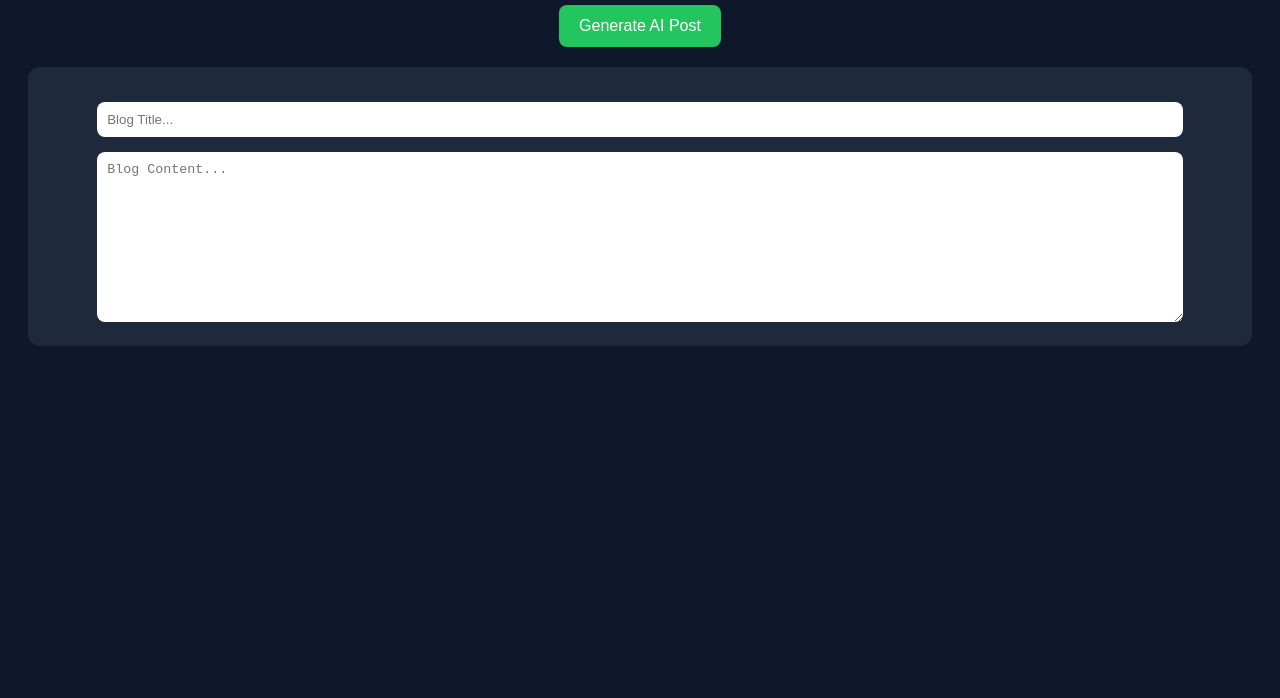
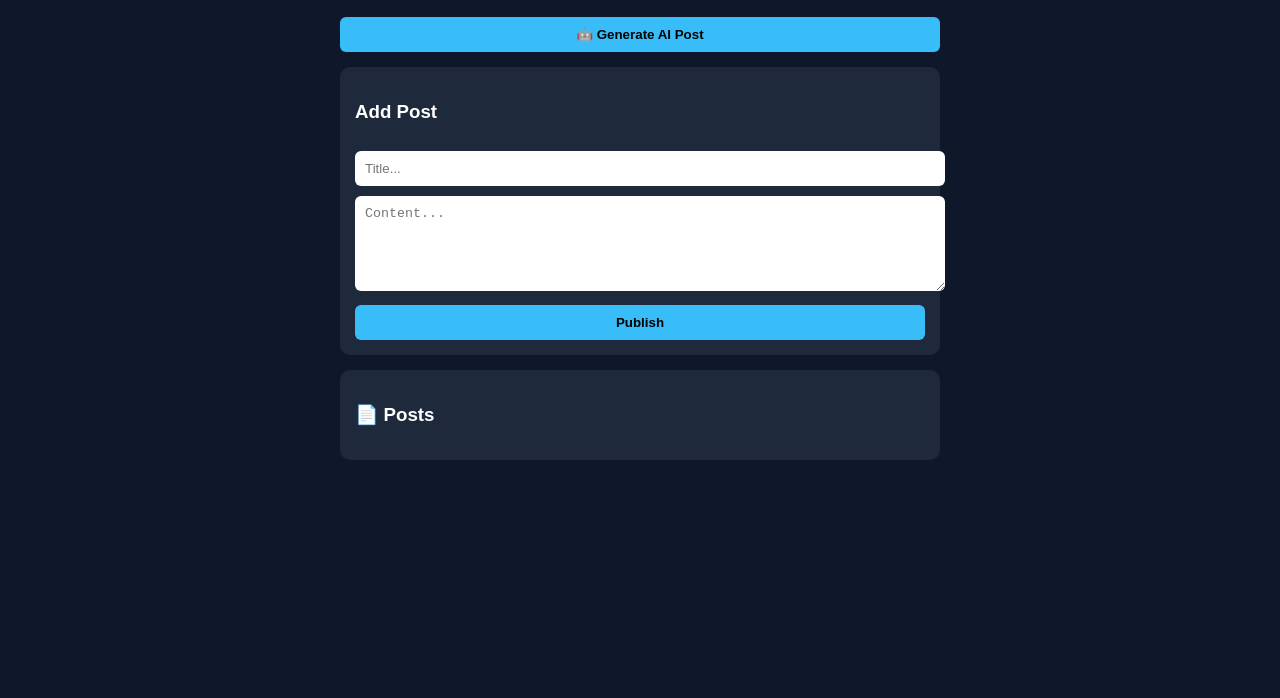
Before and after one commit to theroamingcode-phantom/My-Earnings-Website-, a website: page public/index.html in a window 1280 px wide. Shown: the part 102-800 px from the top of the page. Drawn offline with Linux system fonts and the light colour scheme.

Commit message:
Update index.html

```diff
--- a/public/index.html
+++ b/public/index.html
@@ -3,7 +3,7 @@
 <head>
   <meta charset="UTF-8" />
   <meta name="viewport" content="width=device-width, initial-scale=1.0"/>
-  <title>AI Blog Generator</title>
+  <title>My AI Blog</title>
 
   <style>
     body {
@@ -11,78 +11,118 @@
       background: #0f172a;
       color: white;
       padding: 20px;
+    }
+
+    h1 {
       text-align: center;
     }
 
-    h1 {
-      margin-bottom: 20px;
+    .container {
+      max-width: 600px;
+      margin: auto;
+    }
+
+    input, textarea {
+      width: 100%;
+      padding: 10px;
+      margin-top: 10px;
+      border-radius: 6px;
+      border: none;
     }
 
     button {
-      padding: 12px 20px;
-      background: #22c55e;
+      margin-top: 10px;
+      padding: 10px;
+      width: 100%;
       border: none;
-      border-radius: 8px;
-      color: white;
-      font-size: 16px;
+      border-radius: 6px;
+      background: #38bdf8;
+      color: black;
+      font-weight: bold;
       cursor: pointer;
-    }
-
-    button:hover {
-      background: #16a34a;
-    }
-
-    textarea {
-      width: 90%;
-      height: 150px;
-      margin-top: 15px;
-      padding: 10px;
-      border-radius: 8px;
-      border: none;
-    }
-
-    input {
-      width: 90%;
-      padding: 10px;
-      margin-top: 15px;
-      border-radius: 8px;
-      border: none;
     }
 
     .box {
       background: #1e293b;
-      padding: 20px;
-      border-radius: 12px;
-      margin-top: 20px;
+      padding: 15px;
+      margin-top: 15px;
+      border-radius: 10px;
     }
   </style>
 </head>
+
 <body>
 
-  <h1>🚀 AI Blog Generator</h1>
+  <h1>💰 My AI Blog</h1>
 
-  <button onclick="generatePost()">Generate AI Post</button>
+  <div class="container">
 
-  <div class="box">
-    <input id="title" placeholder="Blog Title..." />
-    <textarea id="content" placeholder="Blog Content..."></textarea>
+    <button onclick="generatePost()">🤖 Generate AI Post</button>
+
+    <div class="box">
+      <h3>Add Post</h3>
+
+      <input id="title" placeholder="Title..." />
+      <textarea id="content" rows="5" placeholder="Content..."></textarea>
+
+      <button onclick="publishPost()">Publish</button>
+    </div>
+
+    <div class="box">
+      <h3>📄 Posts</h3>
+      <div id="posts"></div>
+    </div>
+
   </div>
 
   <script>
     async function generatePost() {
       try {
-        const res = await fetch("/generate"); // ✅ correct route
-        const data = await res.json();
+        const res = await fetch("/generate");
 
-        console.log("API Response:", data);
+        // 👇 RAW response debug
+        const text = await res.text();
+        console.log("RAW RESPONSE:", text);
 
-        document.getElementById("title").value = data.title || "No title";
-        document.getElementById("content").value = data.content || "No content";
+        let data;
+        try {
+          data = JSON.parse(text);
+        } catch (e) {
+          alert("Server JSON nahi bhej raha ❌ (console check karo)");
+          return;
+        }
+
+        document.getElementById("title").value = data.title || "";
+        document.getElementById("content").value = data.content || "";
 
       } catch (err) {
-        alert("Error: " + err.message);
         console.error(err);
+        alert("Error fetching AI post ❌");
       }
+    }
+
+    function publishPost() {
+      const title = document.getElementById("title").value;
+      const content = document.getElementById("content").value;
+
+      if (!title || !content) {
+        alert("Title aur content required hai");
+        return;
+      }
+
+      const postDiv = document.createElement("div");
+      postDiv.style.marginTop = "10px";
+      postDiv.style.padding = "10px";
+      postDiv.style.background = "#334155";
+      postDiv.style.borderRadius = "6px";
+
+      postDiv.innerHTML = `<h4>${title}</h4><p>${content}</p>`;
+
+      document.getElementById("posts").prepend(postDiv);
+
+      // clear fields
+      document.getElementById("title").value = "";
+      document.getElementById("content").value = "";
     }
   </script>
 
```
